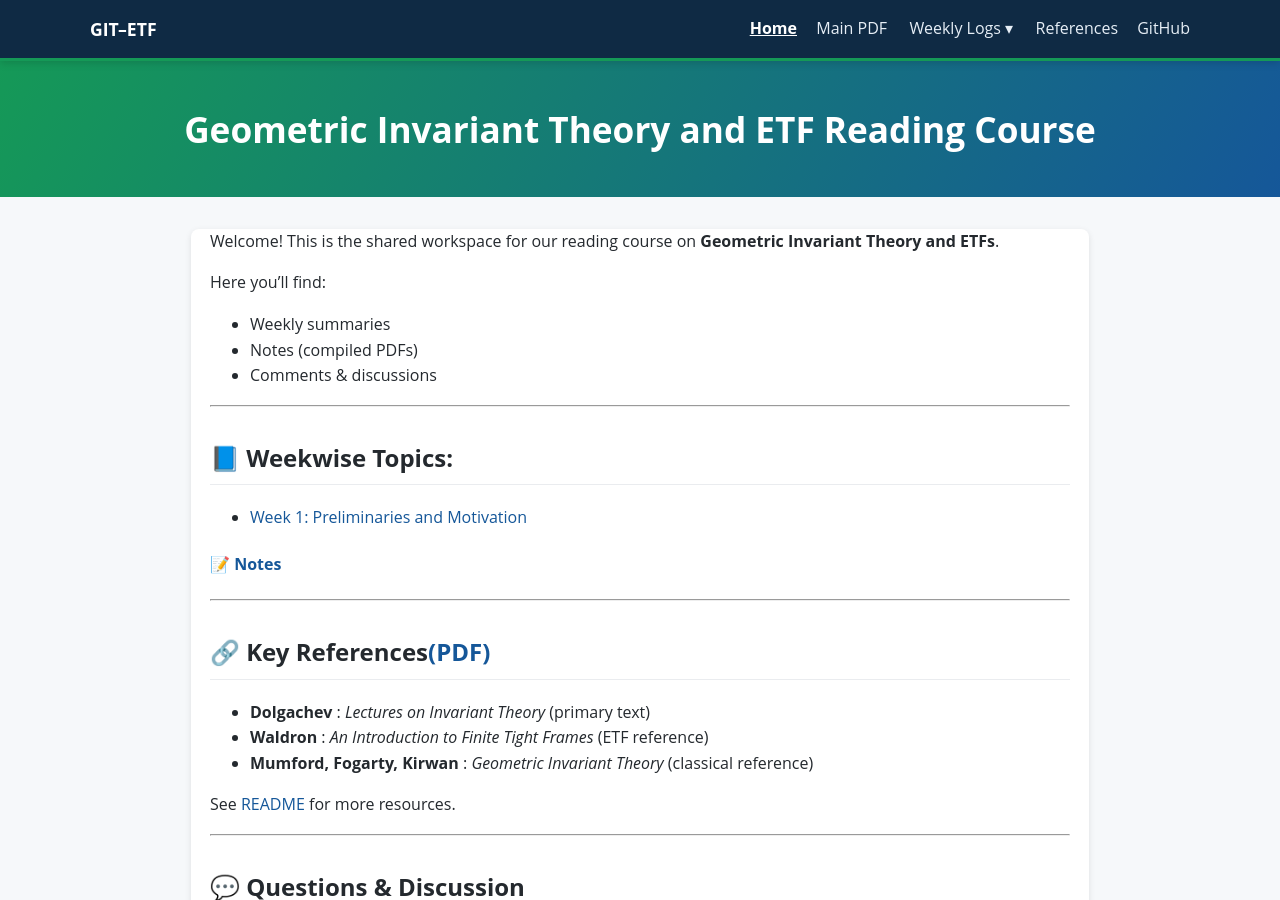
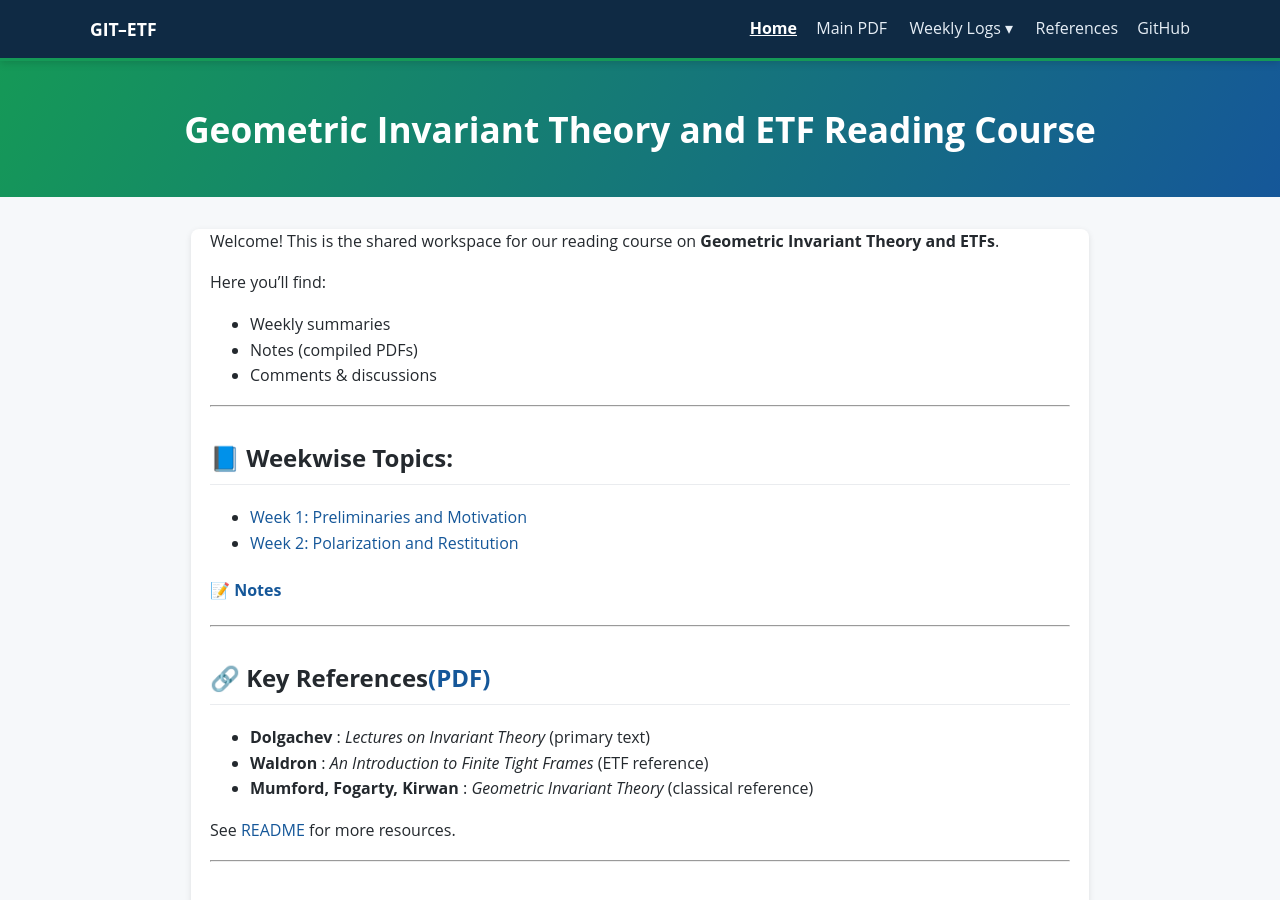
Before and after one commit to ayanava314/GIT-ETF, a Jekyll site: the page built from index.md, in a window 1280 px wide and 900 px high. Built offline with Jekyll 4.4.1, drawn with Linux system fonts in a browser that asks for light colours; comment, search, counter and statistics services are not loaded.

Commit message:
Add Week 2 topic to index

```diff
--- a/index.md
+++ b/index.md
@@ -16,6 +16,7 @@ Here you'll find:
 ## 📘 Weekwise Topics:
 
 - [Week 1: Preliminaries and Motivation](week01.md)
+- [Week 2: Polarization and Restitution](week02.md)
 
 #### 📝 [Notes](/notes/main.pdf)
 
```
